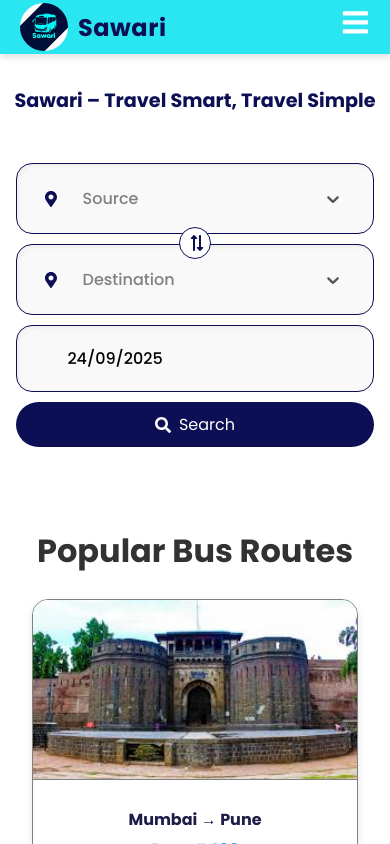
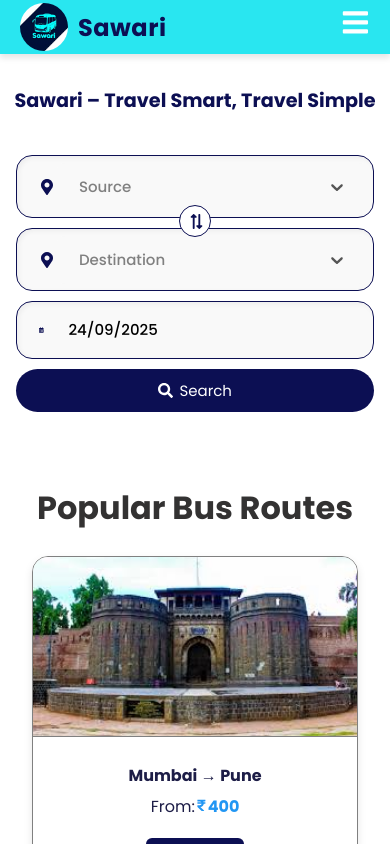
Before and after one commit to Appuborkar/sawari-frontend, a React (Vite) app: page / in a window 390 px wide. Shown: the top 844 px of the page. Built offline with nearby package versions, Linux system fonts and the light colour scheme; no server answers; a web font is replaced by a local one.

Commit message:
fixed bug

```diff
--- a/src/App.css
+++ b/src/App.css
@@ -423,7 +423,7 @@
 }
 
 /* Between 1024px and 768px (Tablet landscape mode) */
-@media (max-width: 1024px) and (min-width: 769px) {
+@media (max-width: 1024px) {
   .search-container {
     gap: 0.75rem;
     padding: 1rem;
@@ -468,7 +468,7 @@
 @media (max-width:768px) {
   .search-container {
     flex-wrap: wrap;
-    overflow-x: hidden;
+    /* overflow-x: hidden; */
     gap: 0.625rem;
     padding: 1rem;
     box-shadow: none;
```
